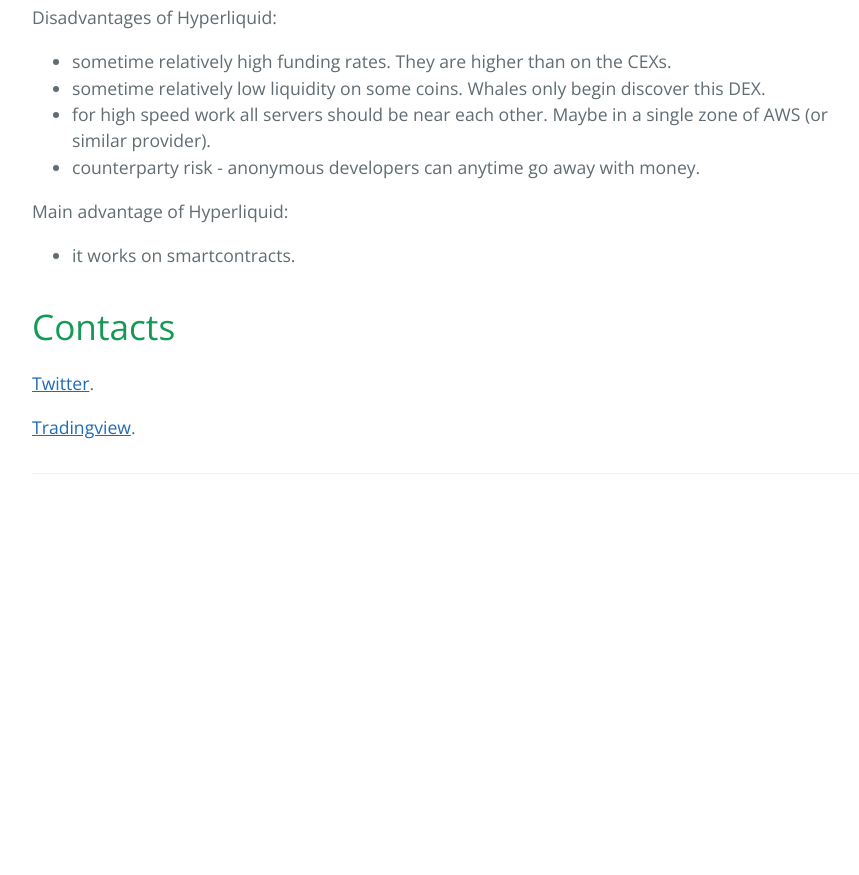
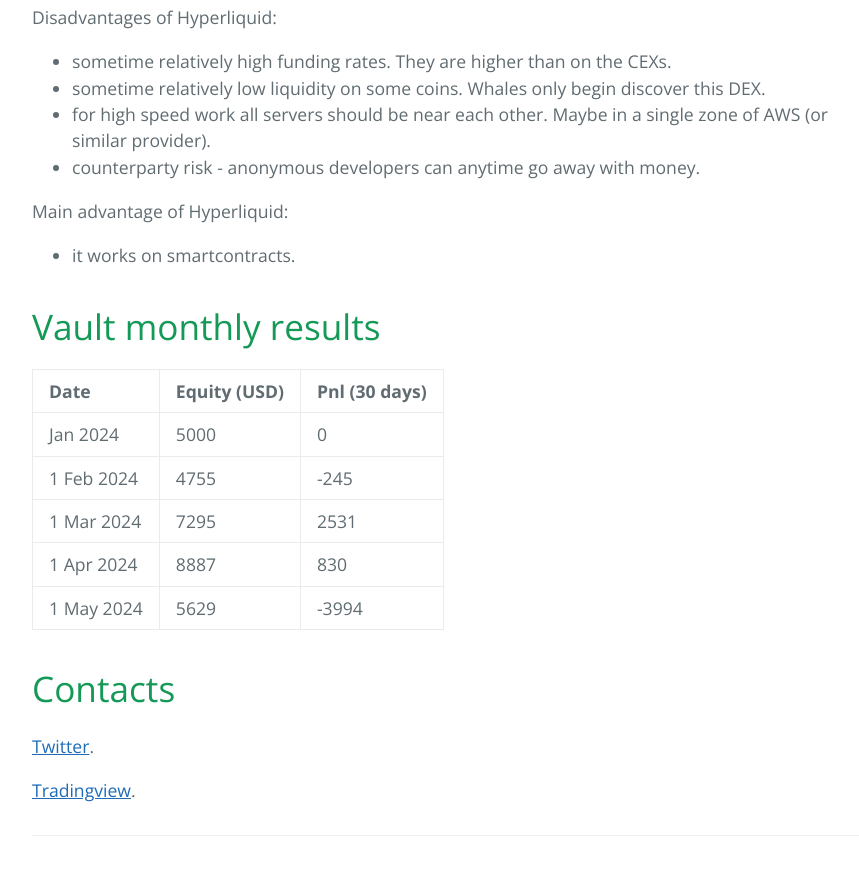
Before and after one commit to sergeyen7/sergeyen7.github.io, a Jekyll site: the page built from index.md, in a window 1280 px wide and 900 px high, scrolled down 6512 px. Shown: the top 875 px of the window, without its empty margins (192-1051 px from the left). Built offline with Jekyll 4.4.1, drawn with Linux system fonts in a browser that asks for light colours; nearby versions of some CDN libraries; before the commit the page ends 7050 px from its top, so only the background shows below that.

Commit message:
Update index.md

```diff
--- a/index.md
+++ b/index.md
@@ -201,6 +201,16 @@ Disadvantages of Hyperliquid:
 Main advantage of Hyperliquid:
 * it works on smartcontracts.
 
+# Vault monthly results
+
+|    Date    |  Equity (USD)  |  Pnl (30 days) |
+|:-----------|:---------------|:---------------|
+|   Jan 2024 |           5000 |              0 |
+| 1 Feb 2024 |           4755 |           -245 |
+| 1 Mar 2024 |           7295 |           2531 |
+| 1 Apr 2024 |           8887 |            830 |
+| 1 May 2024 |           5629 |          -3994 |
+
 # Contacts
 
 [Twitter](https://twitter.com/sergeyen777).
```
